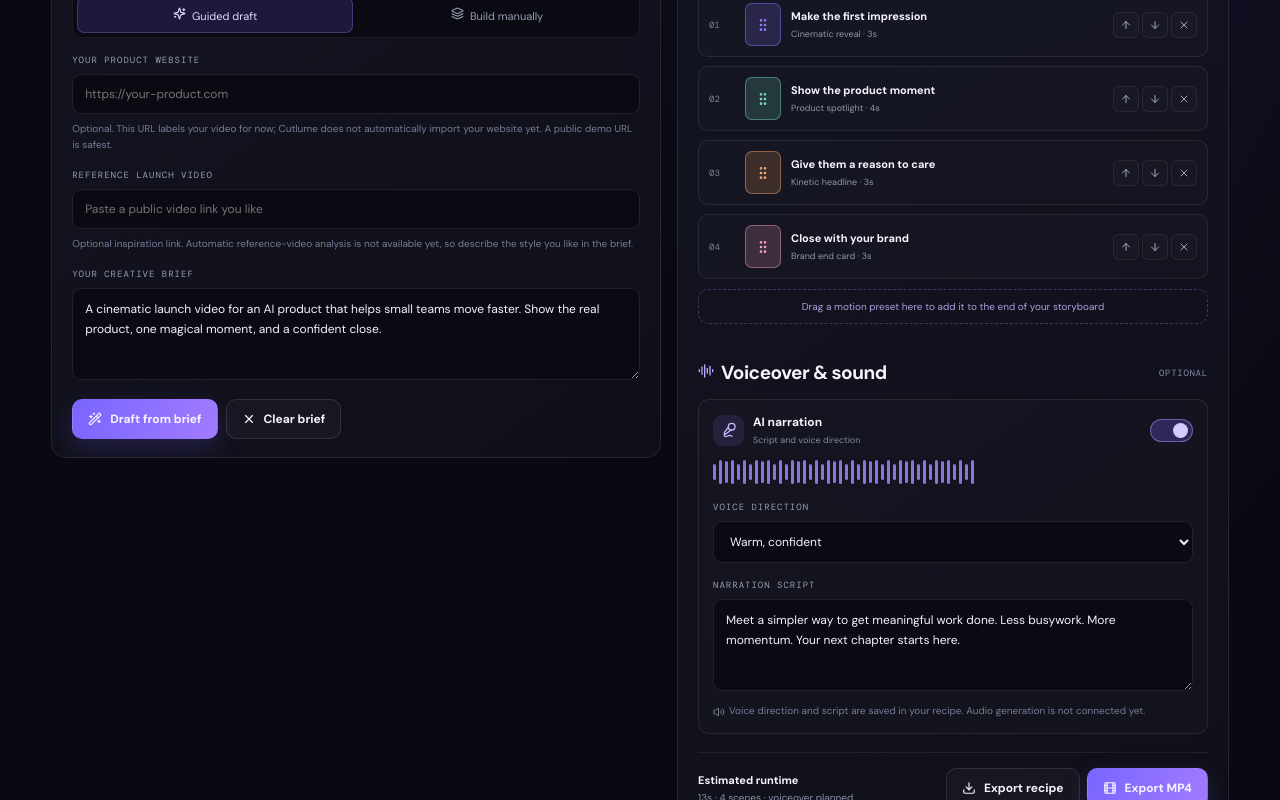
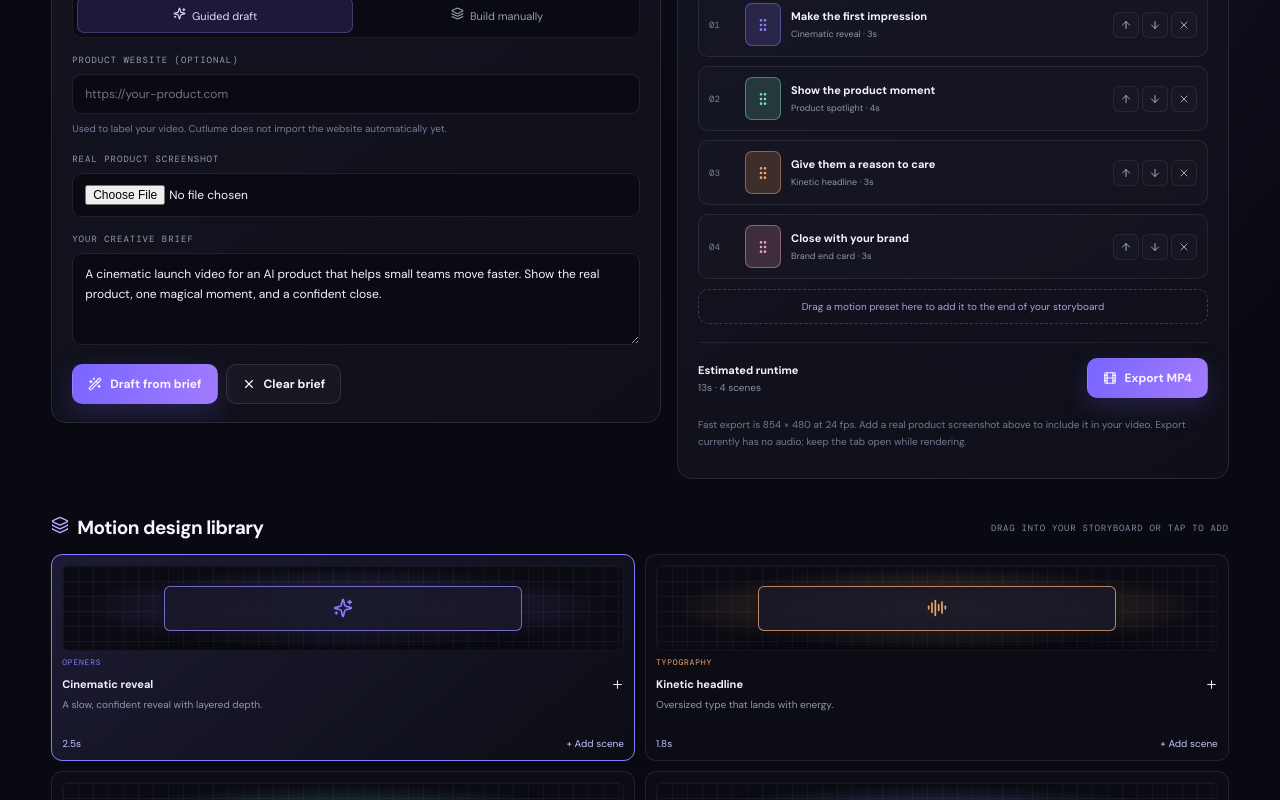
Before and after one commit to arhan1-hub/Cutlume, a Next.js app: page /motion in a window 1280 px wide. Shown: the part 700-1500 px from the top of the page. Built offline with nearby package versions, Linux system fonts and the light colour scheme.

Commit message:
Simplify launch studio and add real product screenshot input

```diff
--- a/app/motion/page.tsx
+++ b/app/motion/page.tsx
@@ -5,8 +5,8 @@ import Link from "next/link";
 import { LaunchFilmComposition } from "../components/LaunchFilmComposition";
 import {
   ArrowLeft, ArrowDown, ArrowUp, AudioLines, Check, Clapperboard,
-  Download, Film, GripVertical, Layers3, Mic2, Play, Plus, Sparkles,
-  WandSparkles, Volume2, X
+  Film, GripVertical, Layers3, Play, Plus, Sparkles,
+  WandSparkles, X
 } from "lucide-react";
 
 type MotionPreset = {
@@ -43,11 +43,9 @@ export default function MotionStudioPage() {
   const [selected, setSelected] = useState("hero");
   const [scenes, setScenes] = useState<Scene[]>(starter);
   const [productUrl, setProductUrl] = useState("");
-  const [referenceUrl, setReferenceUrl] = useState("");
+  const [productImage, setProductImage] = useState<string>("");
+  const [productImageName, setProductImageName] = useState("");
   const [brief, setBrief] = useState("A cinematic launch video for an AI product that helps small teams move faster. Show the real product, one magical moment, and a confident close.");
-  const [voiceEnabled, setVoiceEnabled] = useState(true);
-  const [voice, setVoice] = useState("Warm, confident");
-  const [script, setScript] = useState("Meet a simpler way to get meaningful work done. Less busywork. More momentum. Your next chapter starts here.");
   const [mode, setMode] = useState<"ai" | "manual">("ai");
   const [notice, setNotice] = useState("");
   const [dragging, setDragging] = useState<string | null>(null);
@@ -91,21 +89,6 @@ export default function MotionStudioPage() {
     setNotice("Storyboard draft created from your brief. Choose any scene to refine it.");
   }
 
-  function exportRecipe() {
-    const recipe = {
-      productUrl, referenceUrl, creativeBrief: brief, creationMode: mode,
-      voiceover: { enabled: voiceEnabled, style: voice, script },
-      scenes: scenes.map((scene, index) => ({ order: index + 1, title: scene.title, motionPreset: scene.preset.name, presetId: scene.preset.id, durationSeconds: scene.seconds })),
-      totalDurationSeconds: duration,
-      note: "Creative storyboard recipe. This export does not contain rendered video or generated audio."
-    };
-    const url = URL.createObjectURL(new Blob([JSON.stringify(recipe, null, 2)], { type: "application/json" }));
-    const a = document.createElement("a");
-    a.href = url; a.download = "cutlume-creative-recipe.json"; a.click();
-    window.setTimeout(() => URL.revokeObjectURL(url), 1000);
-    setNotice("Your editable creative recipe has been exported.");
-  }
-
   async function exportMp4() {
     if (exporting || scenes.length === 0) return;
     setExporting(true);
@@ -136,8 +119,8 @@ export default function MotionStudioPage() {
       }
       setExportProgress(8);
       const { getBlob } = await renderMediaOnWeb({
-        composition: { component: LaunchFilmComposition, durationInFrames, fps, width: dimensions.width, height: dimensions.height, id: "cutlume-motion-studio", defaultProps: { scenes: renderScenes, mood, projectName: productUrl ? (() => { try { return new URL(productUrl).hostname.replace(/^www\\./, ""); } catch { return "Your product"; } })() : "Your product" } },
-        inputProps: { scenes: renderScenes, mood, projectName: productUrl ? (() => { try { return new URL(productUrl).hostname.replace(/^www\\./, ""); } catch { return "Your product"; } })() : "Your product" },
+        composition: { component: LaunchFilmComposition, durationInFrames, fps, width: dimensions.width, height: dimensions.height, id: "cutlume-motion-studio", defaultProps: { scenes: renderScenes, mood, productImage, projectName: productUrl ? (() => { try { return new URL(productUrl).hostname.replace(/^www\\./, ""); } catch { return "Your product"; } })() : "Your product" } },
+        inputProps: { scenes: renderScenes, mood, productImage, projectName: productUrl ? (() => { try { return new URL(productUrl).hostname.replace(/^www\\./, ""); } catch { return "Your product"; } })() : "Your product" },
         container: "mp4",
         videoCodec: "h264",
         muted: true,
@@ -230,12 +213,12 @@ export default function MotionStudioPage() {
                 <button className={mode === "ai" ? "active" : ""} onClick={() => setMode("ai")} role="tab" aria-selected={mode === "ai"}><Sparkles size={13} style={{display:"inline",marginRight:6}}/>Guided draft</button>
                 <button className={mode === "manual" ? "active" : ""} onClick={() => setMode("manual")} role="tab" aria-selected={mode === "manual"}><Layers3 size={13} style={{display:"inline",marginRight:6}}/>Build manually</button>
               </div>
-              <label className="m-label" htmlFor="product-url">YOUR PRODUCT WEBSITE</label>
+              <label className="m-label" htmlFor="product-url">PRODUCT WEBSITE (OPTIONAL)</label>
               <input className="m-input" id="product-url" type="url" value={productUrl} onChange={e => setProductUrl(e.target.value)} placeholder="https://your-product.com"/>
-              <p className="m-hint">Optional. This URL labels your video for now; Cutlume does not automatically import your website yet. A public demo URL is safest.</p>
-              <label className="m-label" htmlFor="reference-url">REFERENCE LAUNCH VIDEO</label>
-              <input className="m-input" id="reference-url" type="url" value={referenceUrl} onChange={e => setReferenceUrl(e.target.value)} placeholder="Paste a public video link you like"/>
-              <p className="m-hint">Optional inspiration link. Automatic reference-video analysis is not available yet, so describe the style you like in the brief.</p>
+              <p className="m-hint">Used to label your video. Cutlume does not import the website automatically yet.</p>
+              <label className="m-label" htmlFor="product-image">REAL PRODUCT SCREENSHOT</label>
+              <input className="m-input" id="product-image" type="file" accept="image/*" onChange={e => { const file = e.target.files?.[0]; if (!file) return; if (productImage) URL.revokeObjectURL(productImage); const next = URL.createObjectURL(file); setProductImage(next); setProductImageName(file.name); setNotice("Screenshot added. It will appear in your exported MP4."); }}/>
+              {productImage && <div style={{display:"flex",alignItems:"center",gap:12,marginTop:10,padding:10,border:"1px solid #ffffff1b",borderRadius:10,background:"#ffffff05"}}><img src={productImage} alt="Selected product screenshot" style={{width:88,height:58,objectFit:"cover",borderRadius:6,border:"1px solid #ffffff20"}}/><div style={{minWidth:0,flex:1}}><div style={{fontSize:11,fontWeight:700,overflowWrap:"anywhere"}}>{productImageName}</div><div style={{fontSize:10,color:"#a2a4bb",marginTop:4}}>Included in the MP4 preview and export</div></div><button type="button" className="m-icon-btn" aria-label="Remove screenshot" onClick={() => {URL.revokeObjectURL(productImage);setProductImage("");setProductImageName("");}}> <X size={13}/> </button></div>}
               <label className="m-label" htmlFor="creative-brief">YOUR CREATIVE BRIEF</label>
               <textarea className="m-textarea" id="creative-brief" value={brief} onChange={e => setBrief(e.target.value)} placeholder="What does your product do? What should people feel? Which moments matter?"/>
               <div className="m-footer-actions">
@@ -257,22 +240,9 @@ export default function MotionStudioPage() {
                 </div>)}
               </div> : <div className="m-empty">Your storyboard is empty.<br/>Choose a motion preset below to start building.</div>}
               <div className="m-drop" onDragOver={e => e.preventDefault()} onDrop={e => {e.preventDefault();if(dragging?.startsWith("preset:")){const p=presets.find(item=>item.id===dragging.slice(7));if(p)addPreset(p);}setDragging(null);}}>Drag a motion preset here to add it to the end of your storyboard</div>
-              <div className="m-section-title"><h2><AudioLines size={16} style={{display:"inline",marginRight:7,color:"#b9aaff"}}/>Voiceover & sound</h2><span>OPTIONAL</span></div>
-              <div className="m-voice">
-                <div className="m-voice-head"><div className="m-voice-title"><span className="m-voice-icon"><Mic2 size={16}/></span><span>AI narration <small style={{display:"block",fontSize:9,color:"#8589a4",fontWeight:400,marginTop:4}}>Script and voice direction</small></span></div><button className={voiceEnabled ? "m-toggle on" : "m-toggle"} onClick={() => setVoiceEnabled(v=>!v)} aria-label="Toggle voiceover" aria-pressed={voiceEnabled}><span/></button></div>
-                {voiceEnabled && <>
-                  <div className="m-wave" aria-hidden="true">{Array.from({length:44},(_,i)=><i key={i} style={{height:`${5+((i*13)%19)}px`}}/>)}</div>
-                  <label className="m-label" htmlFor="voice-style">VOICE DIRECTION</label>
-                  <select className="m-select" id="voice-style" value={voice} onChange={e=>setVoice(e.target.value)}><option>Warm, confident</option><option>Bright, energetic</option><option>Calm, minimal</option><option>Playful, friendly</option><option>Deep, cinematic</option></select>
-                  <label className="m-label" htmlFor="voice-script">NARRATION SCRIPT</label>
-                  <textarea className="m-textarea" id="voice-script" value={script} onChange={e=>setScript(e.target.value)} rows={3}/>
-                  <p className="m-hint"><Volume2 size={12} style={{display:"inline",verticalAlign:"middle",marginRight:4}}/>Voice direction and script are saved in your recipe. Audio generation is not connected yet.</p>
-                </>}
-              </div>
               <div style={{display:"flex",justifyContent:"space-between",gap:12,alignItems:"center",marginTop:18,paddingTop:15,borderTop:"1px solid #ffffff12"}}>
-                <div><div style={{fontSize:11,fontWeight:700}}>Estimated runtime</div><div style={{fontSize:10,color:"#8c8fa8",marginTop:4}}>{duration}s · {scenes.length} scenes{voiceEnabled ? " · voiceover planned" : ""}</div></div>
+                <div><div style={{fontSize:11,fontWeight:700}}>Estimated runtime</div><div style={{fontSize:10,color:"#8c8fa8",marginTop:4}}>{duration}s · {scenes.length} scenes</div></div>
                 <div style={{display:"flex",gap:7,flexWrap:"wrap",justifyContent:"flex-end"}}>
-                  <button className="m-btn" onClick={exportRecipe}><Download size={14}/> Export recipe</button>
                   <button className="m-btn primary" onClick={exportMp4} disabled={exporting || scenes.length === 0}>{exporting ? <><span className="m-live"/> Rendering {exportProgress}%</> : <><Film size={14}/> Export MP4</>}</button>
                 </div>
               </div>
@@ -280,7 +250,7 @@ export default function MotionStudioPage() {
               {exportError && <div className="m-notice" role="alert" style={{borderColor:"#ff8f9b66",color:"#ffc4cb"}}><strong>Export couldn't finish.</strong><br/>{exportError}</div>}
               {exportSuccess && <div className="m-notice" role="status"><Check size={13} style={{display:"inline",marginRight:7}}/>{exportSuccess}</div>}
               {notice && <div className="m-notice" role="status"><Check size={13} style={{display:"inline",marginRight:7}}/>{notice}</div>}
-              <p className="m-footnote">Fast export is 854 × 480 at 24 fps to reduce waiting on phones. MP4 export renders animated scenes locally with the existing Cutlume renderer. Voice direction is saved in the recipe, but generated narration and mixing audio into the MP4 are not connected yet. Reference-video analysis is also not connected.</p>
+              <p className="m-footnote">Fast export is 854 × 480 at 24 fps. Add a real product screenshot above to include it in your video. Export currently has no audio; keep the tab open while rendering.</p>
             </div>
           </div>
         </section>
@@ -295,7 +265,7 @@ export default function MotionStudioPage() {
             <div className="m-add"><span>{preset.duration}</span><span style={{marginLeft:"auto"}}>+ Add scene</span></div>
           </button>)}
         </div>
-        <p className="m-footnote">Motion presets feed the local MP4 renderer. Export currently produces a silent, animated launch film; generated voice audio, reference-video analysis, and replay-to-launch-film integration remain future steps.</p>
+        <p className="m-footnote">Next up: connect a saved demo-replay workflow to this launch-film editor so founders can update the demo and produce a fresh branded video.</p>
       </div>
     </main>
   );
```
